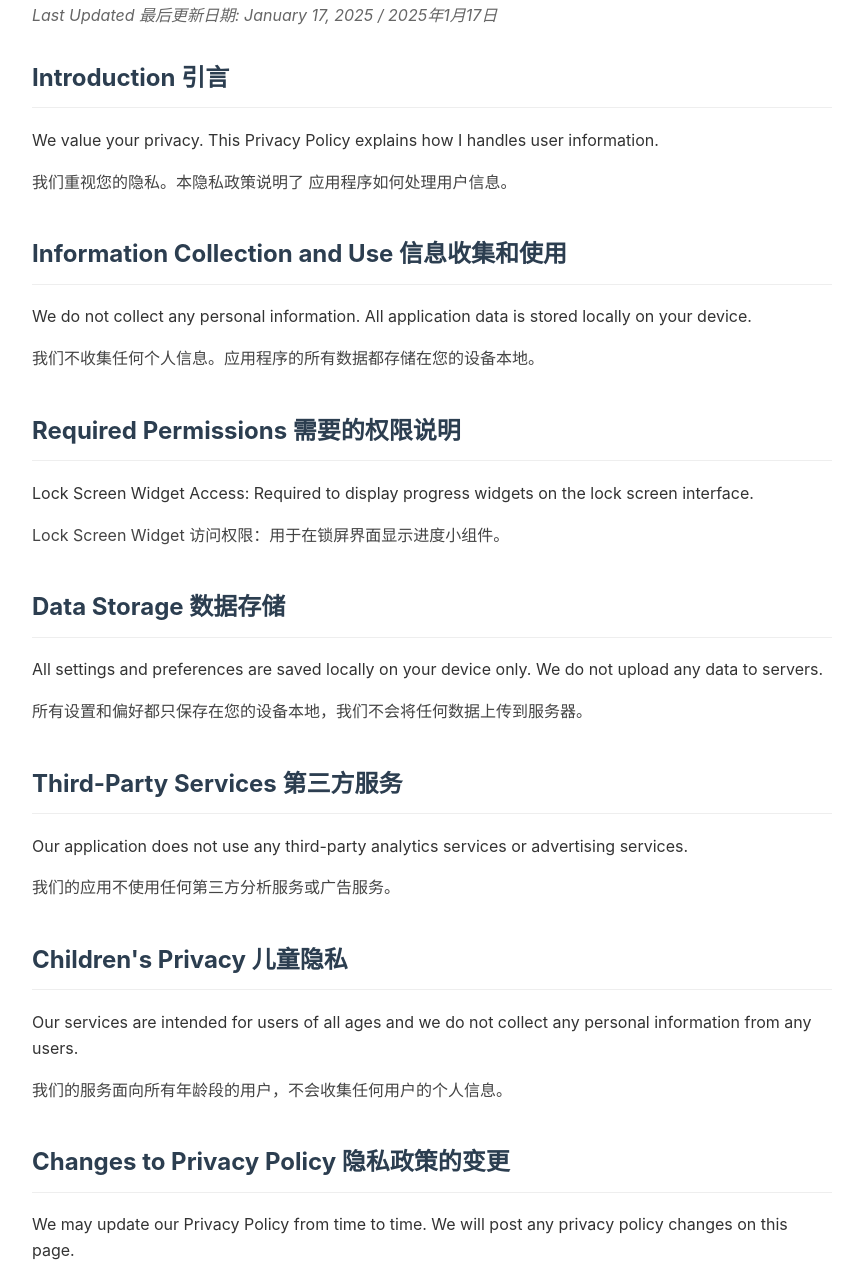
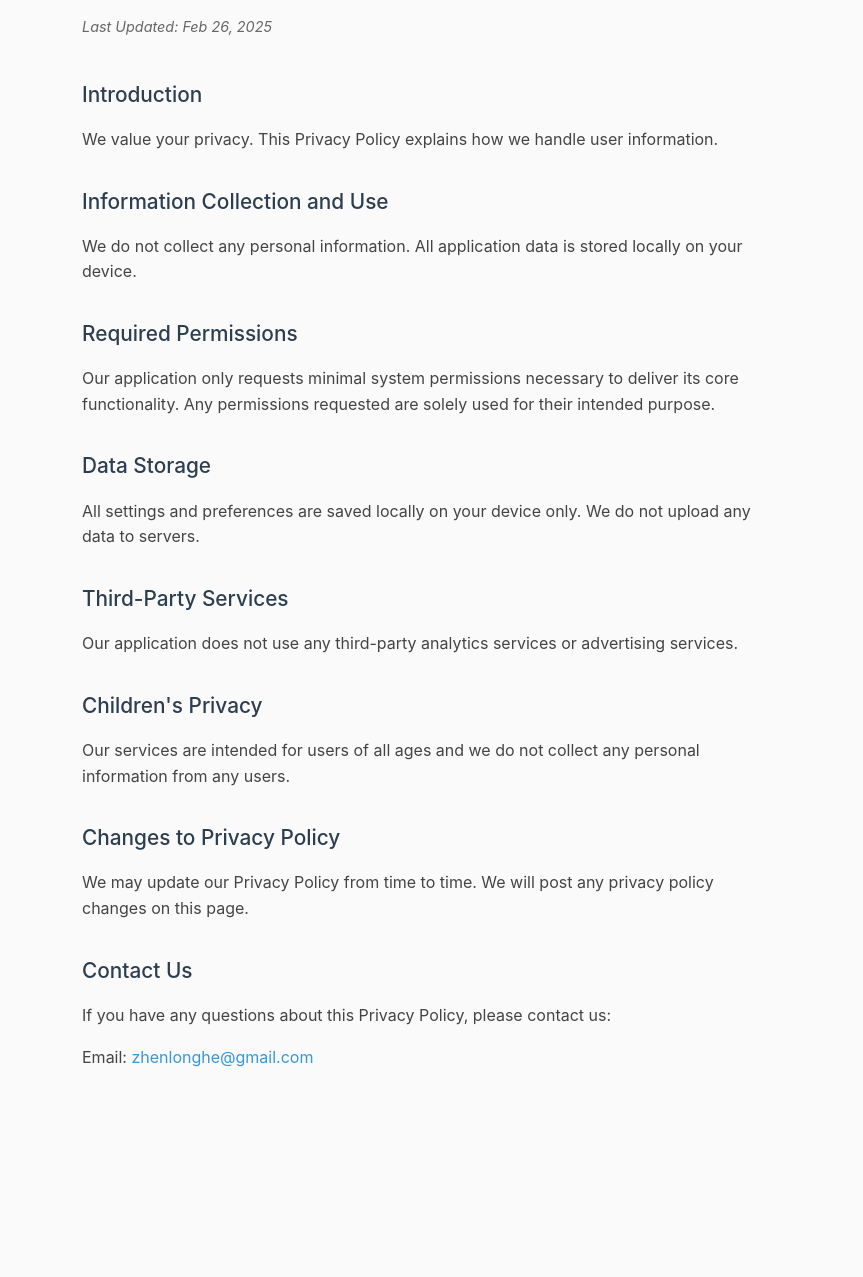
Before and after one commit to zhenlonghe/privacy-policy, a plain HTML site: page index.html in a window 1280 px wide. Shown: the part 122-1399 px from the top of the page, without its empty margins (208-1071 px from the left). After the commit the page ends 1264 px from the top, so only its background shows below. Drawn offline with Linux system fonts and the light colour scheme.

Commit message:
Update index.html

```diff
--- a/index.html
+++ b/index.html
@@ -1,92 +1,97 @@
 <!DOCTYPE html>
-<html lang="zh">
+<html lang="en">
 <head>
     <meta charset="UTF-8">
     <meta name="viewport" content="width=device-width, initial-scale=1.0">
-    <title>Privacy Policy 隐私政策</title>
+    <title>Privacy Policy and Support</title>
     <style>
         body {
             font-family: -apple-system, BlinkMacSystemFont, 'Segoe UI', Roboto, Oxygen, Ubuntu, Cantarell, 'Open Sans', 'Helvetica Neue', sans-serif;
             line-height: 1.6;
-            max-width: 800px;
+            max-width: 700px;
             margin: 0 auto;
-            padding: 20px;
+            padding: 40px 20px;
             color: #333;
+            background-color: #fafafa;
         }
-        h1, h2 {
+        h1 {
             color: #2c3e50;
-            border-bottom: 1px solid #eee;
-            padding-bottom: 10px;
+            font-size: 2rem;
+            margin-bottom: 1.5rem;
+            font-weight: 500;
+        }
+        h2 {
+            color: #2c3e50;
+            font-size: 1.3rem;
+            margin-top: 2rem;
+            margin-bottom: 1rem;
+            font-weight: 500;
         }
         .last-updated {
             color: #666;
             font-style: italic;
-            margin-bottom: 30px;
+            margin-bottom: 2.5rem;
+            font-size: 0.9rem;
         }
         .section {
-            margin-bottom: 40px;
+            margin-bottom: 2rem;
         }
-        .en {
-            margin-bottom: 15px;
+        p {
+            margin-bottom: 1rem;
+            color: #444;
         }
-        .zh {
-            margin-bottom: 30px;
-            color: #444;
+        a {
+            color: #3498db;
+            text-decoration: none;
+        }
+        a:hover {
+            text-decoration: underline;
         }
     </style>
 </head>
 <body>
-    <h1>Privacy Policy 隐私政策</h1>
-    <p class="last-updated">Last Updated 最后更新日期: January 17, 2025 / 2025年1月17日</p>
+    <h1>Privacy Policy & Support</h1>
+    <p class="last-updated">Last Updated: Feb 26, 2025</p>
 
     <div class="section">
-        <h2>Introduction 引言</h2>
-        <p class="en">We value your privacy. This Privacy Policy explains how I handles user information.</p>
-        <p class="zh">我们重视您的隐私。本隐私政策说明了 应用程序如何处理用户信息。</p>
+        <h2>Introduction</h2>
+        <p>We value your privacy. This Privacy Policy explains how we handle user information.</p>
     </div>
 
     <div class="section">
-        <h2>Information Collection and Use 信息收集和使用</h2>
-        <p class="en">We do not collect any personal information. All application data is stored locally on your device.</p>
-        <p class="zh">我们不收集任何个人信息。应用程序的所有数据都存储在您的设备本地。</p>
+        <h2>Information Collection and Use</h2>
+        <p>We do not collect any personal information. All application data is stored locally on your device.</p>
     </div>
 
     <div class="section">
-        <h2>Required Permissions 需要的权限说明</h2>
-        <p class="en">Lock Screen Widget Access: Required to display progress widgets on the lock screen interface.</p>
-        <p class="zh">Lock Screen Widget 访问权限：用于在锁屏界面显示进度小组件。</p>
+        <h2>Required Permissions</h2>
+        <p>Our application only requests minimal system permissions necessary to deliver its core functionality. Any permissions requested are solely used for their intended purpose.</p>
     </div>
 
     <div class="section">
-        <h2>Data Storage 数据存储</h2>
-        <p class="en">All settings and preferences are saved locally on your device only. We do not upload any data to servers.</p>
-        <p class="zh">所有设置和偏好都只保存在您的设备本地，我们不会将任何数据上传到服务器。</p>
+        <h2>Data Storage</h2>
+        <p>All settings and preferences are saved locally on your device only. We do not upload any data to servers.</p>
     </div>
 
     <div class="section">
-        <h2>Third-Party Services 第三方服务</h2>
-        <p class="en">Our application does not use any third-party analytics services or advertising services.</p>
-        <p class="zh">我们的应用不使用任何第三方分析服务或广告服务。</p>
+        <h2>Third-Party Services</h2>
+        <p>Our application does not use any third-party analytics services or advertising services.</p>
     </div>
 
     <div class="section">
-        <h2>Children's Privacy 儿童隐私</h2>
-        <p class="en">Our services are intended for users of all ages and we do not collect any personal information from any users.</p>
-        <p class="zh">我们的服务面向所有年龄段的用户，不会收集任何用户的个人信息。</p>
+        <h2>Children's Privacy</h2>
+        <p>Our services are intended for users of all ages and we do not collect any personal information from any users.</p>
     </div>
 
     <div class="section">
-        <h2>Changes to Privacy Policy 隐私政策的变更</h2>
-        <p class="en">We may update our Privacy Policy from time to time. We will post any privacy policy changes on this page.</p>
-        <p class="zh">我们可能会不时更新我们的隐私政策。我们会在本页面上发布任何隐私政策变更。</p>
+        <h2>Changes to Privacy Policy</h2>
+        <p>We may update our Privacy Policy from time to time. We will post any privacy policy changes on this page.</p>
     </div>
 
     <div class="section">
-        <h2>Contact Us 联系我们</h2>
-        <p class="en">If you have any questions about this Privacy Policy, please contact us:</p>
-        <p class="zh">如果您对本隐私政策有任何疑问，请通过以下方式联系我们：</p>
-        <p>Email 邮箱: zhenlonghe@gmail.com</p>
+        <h2>Contact Us</h2>
+        <p>If you have any questions about this Privacy Policy, please contact us:</p>
+        <p>Email: <a href="mailto:zhenlonghe@gmail.com">zhenlonghe@gmail.com</a></p>
     </div>
-
 </body>
 </html>
```
